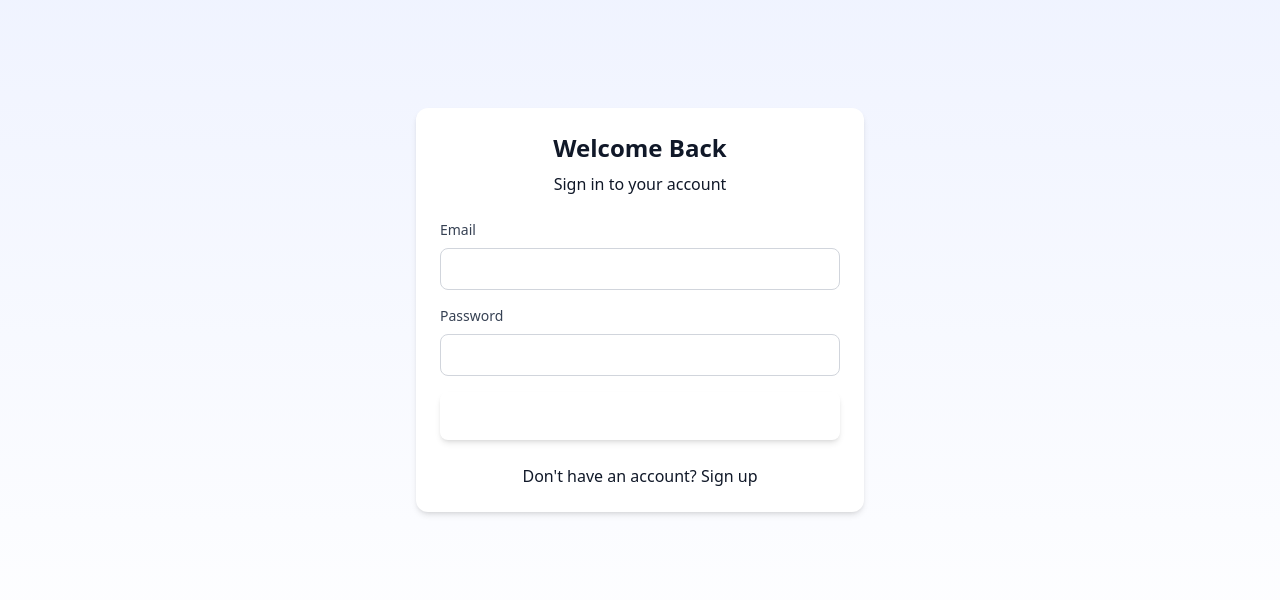
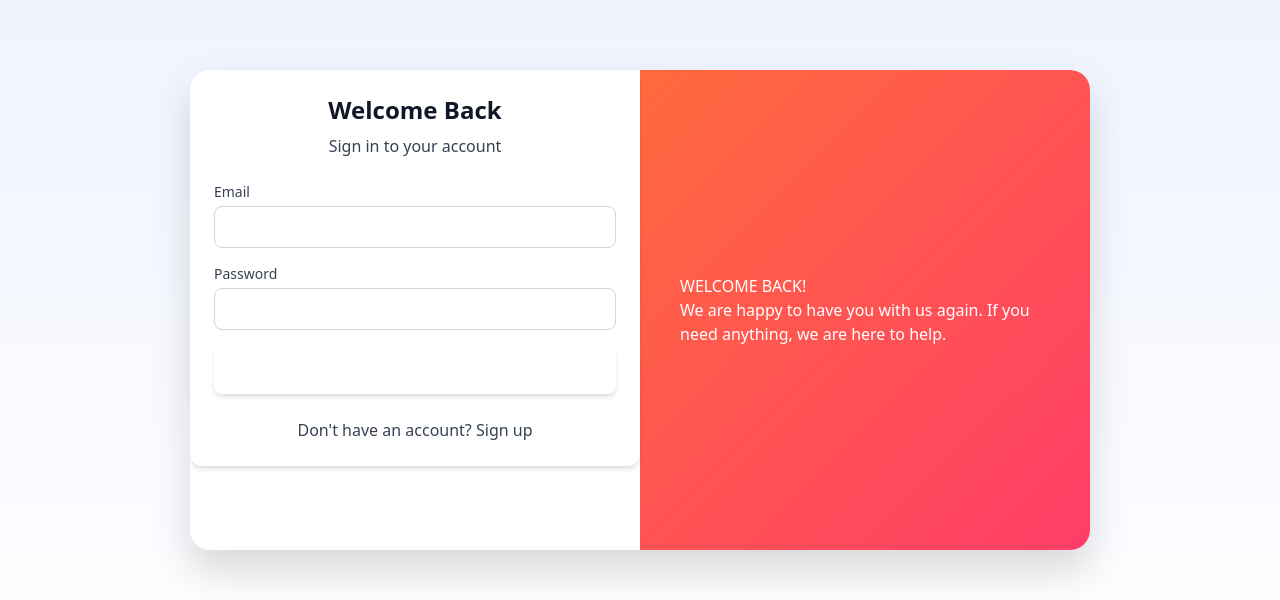
Before and after one commit to VattemSrishanth/hacakathon-project-EDU-AI, a React app in the folder frontend/: page /login in a window 1280 px wide. Shown: the part 154-754 px from the top of the page. Built offline with nearby package versions, Linux system fonts and the light colour scheme; no server answers; the HTML template or start-up script is replaced by a standard one.

Commit message:
Fix CORS and login styling

```diff
--- a/frontend/src/pages/Login.tsx
+++ b/frontend/src/pages/Login.tsx
@@ -1,8 +1,10 @@
 import { useState } from 'react';
-import { Link } from 'react-router-dom';
 import Card from '../components/Card';
 import Button from '../components/Button';
 import { authAPI } from '../services/api';
+import './login-animation.css';
+
+
 
 const Login = () => {
   const [email, setEmail] = useState('');
@@ -10,6 +12,7 @@ const Login = () => {
   const [loading, setLoading] = useState(false);
   const [errorMessage, setErrorMessage] = useState('');
   const [successMessage, setSuccessMessage] = useState('');
+  const [active, setActive] = useState(false); // ✅ FIX 1
 
   const handleSubmit = async (e: React.FormEvent) => {
     e.preventDefault();
@@ -36,12 +39,18 @@ const Login = () => {
   };
 
   return (
-    <div className="min-h-screen bg-gradient-to-b from-indigo-50 to-white flex items-center justify-center py-12">
-      <div className="w-full max-w-md">
+    <div className="min-h-screen bg-gradient-to-b from-indigo-50 to-white flex items-center justify-center">
+      <div className={`auth-container ${active ? 'active' : ''}`}>
+
+        {/* LEFT: FORMS */}
+        <div className="form-container">
+
+          {/* LOGIN */}
+          <div className="form-box login animation">
             <Card>
               <div className="text-center mb-6">
                 <h1 className="text-2xl font-bold text-gray-900">Welcome Back</h1>
-            <p className="text-gray-900 mt-2">Sign in to your account</p>
+                <p className="text-gray-700 mt-2">Sign in to your account</p>
               </div>
 
               {errorMessage && (
@@ -56,25 +65,30 @@ const Login = () => {
                 </div>
               )}
 
+              {/* ✅ FIX 2: INPUTS RESTORED */}
               <form onSubmit={handleSubmit} className="space-y-4">
                 <div>
-              <label className="block text-sm font-medium text-gray-700 mb-2">Email</label>
+                  <label className="block text-sm font-medium text-gray-700 mb-1">
+                    Email
+                  </label>
                   <input
                     type="email"
                     value={email}
                     onChange={(e) => setEmail(e.target.value)}
-                className="w-full px-4 py-2 border border-gray-300 rounded-lg focus:outline-none focus:ring-2 focus:ring-primary"
+                    className="w-full px-4 py-2 border border-gray-300 rounded-lg"
                     required
                   />
                 </div>
 
                 <div>
-              <label className="block text-sm font-medium text-gray-700 mb-2">Password</label>
+                  <label className="block text-sm font-medium text-gray-700 mb-1">
+                    Password
+                  </label>
                   <input
                     type="password"
                     value={password}
                     onChange={(e) => setPassword(e.target.value)}
-                className="w-full px-4 py-2 border border-gray-300 rounded-lg focus:outline-none focus:ring-2 focus:ring-primary"
+                    className="w-full px-4 py-2 border border-gray-300 rounded-lg"
                     required
                   />
                 </div>
@@ -84,13 +98,48 @@ const Login = () => {
                 </Button>
               </form>
 
-          <p className="text-center text-gray-900 mt-6">
-            Don't have an account?{' '}
-            <Link to="/register" className="text-primary hover:underline">
+              <p className="text-center text-gray-700 mt-6">
+                Don&apos;t have an account?{' '}
+                <button
+                  type="button"
+                  onClick={() => setActive(true)}
+                  className="text-primary hover:underline"
+                >
                   Sign up
-            </Link>
+                </button>
               </p>
             </Card>
+          </div>
+
+          {/* SIGNUP PLACEHOLDER */}
+          <div className="form-box register animation">
+            <Card>
+              <h2 className="text-2xl font-bold text-gray-900 mb-4">
+                Create Account
+              </h2>
+              <p className="text-gray-700 mb-6">
+                Signup form goes here
+              </p>
+
+              <button
+                type="button"
+                onClick={() => setActive(false)}
+                className="text-primary hover:underline"
+              >
+                Back to Login
+              </button>
+            </Card>
+          </div>
+        </div>
+
+        {/* RIGHT PANEL */}
+        <div className="info-panel">
+          <h1>WELCOME BACK!</h1>
+          <p>
+            We are happy to have you with us again.
+            If you need anything, we are here to help.
+          </p>
+        </div>
       </div>
     </div>
   );
--- /dev/null
+++ b/frontend/src/pages/login-animation.css
@@ -0,0 +1,49 @@
+.auth-container {
+  width: 900px;
+  height: 480px;
+  display: flex;
+  background: white;
+  border-radius: 20px;
+  overflow: hidden;
+  box-shadow: 0 20px 40px rgba(0,0,0,.15);
+}
+
+.form-container {
+  width: 50%;
+  position: relative;
+}
+
+.form-box {
+  position: absolute;
+  width: 100%;
+  height: 100%;
+}
+
+.form-box.register {
+  transform: translateX(120%);
+  opacity: 0;
+  filter: blur(10px);
+  transition: .7s ease;
+}
+
+.auth-container.active .register {
+  transform: translateX(0);
+  opacity: 1;
+  filter: blur(0);
+}
+
+.auth-container.active .login {
+  transform: translateX(-120%);
+  opacity: 0;
+  filter: blur(10px);
+}
+
+.info-panel {
+  width: 50%;
+  background: linear-gradient(135deg, #ff6a3d, #ff3d68);
+  color: white;
+  padding: 80px 40px;
+  display: flex;
+  flex-direction: column;
+  justify-content: center;
+}
--- a/frontend/src/services/api.ts
+++ b/frontend/src/services/api.ts
@@ -8,7 +8,6 @@ const api = axios.create({
   headers: {
     'Content-Type': 'application/json',
   },
-  withCredentials: true,
 });
 
 // Auth API
```
Also changed, not shown: 1 other file (tests, documents, lock files or other folders). Lines whose indentation alone changed are shown as unchanged.
